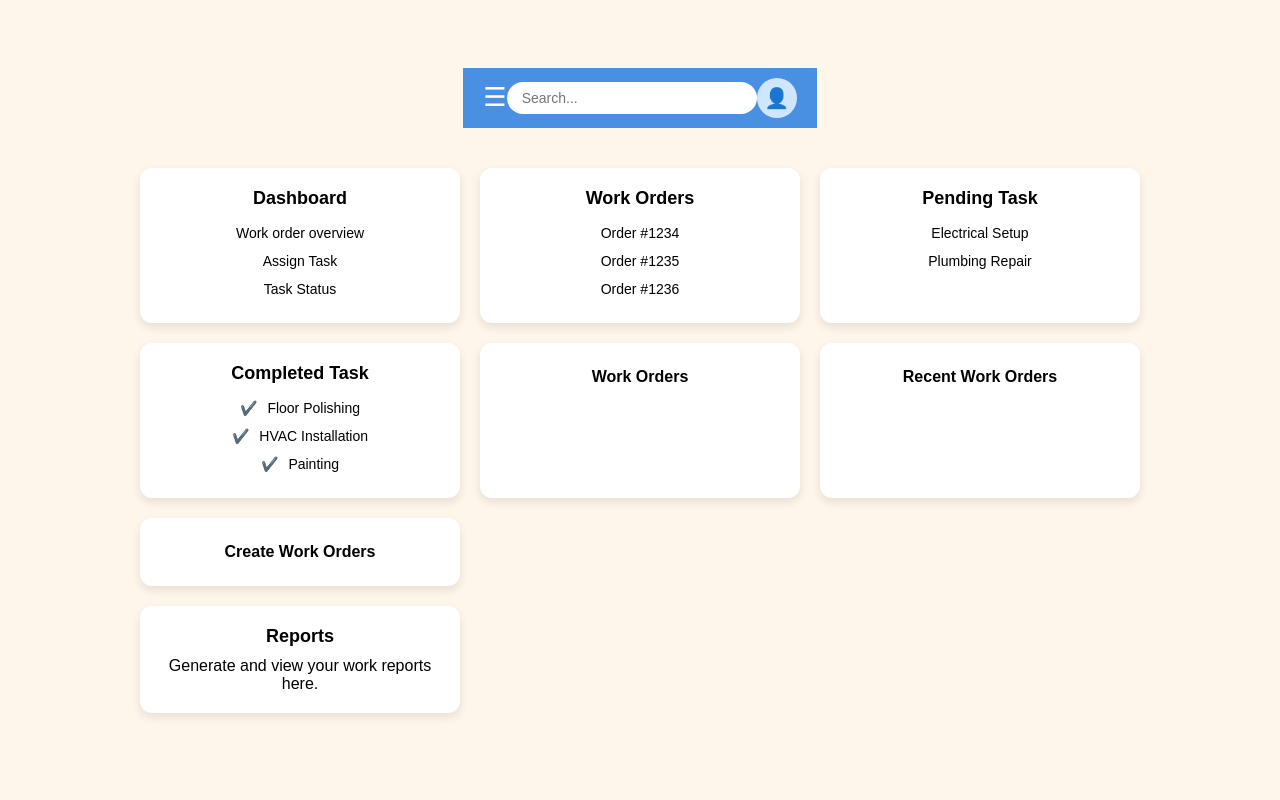
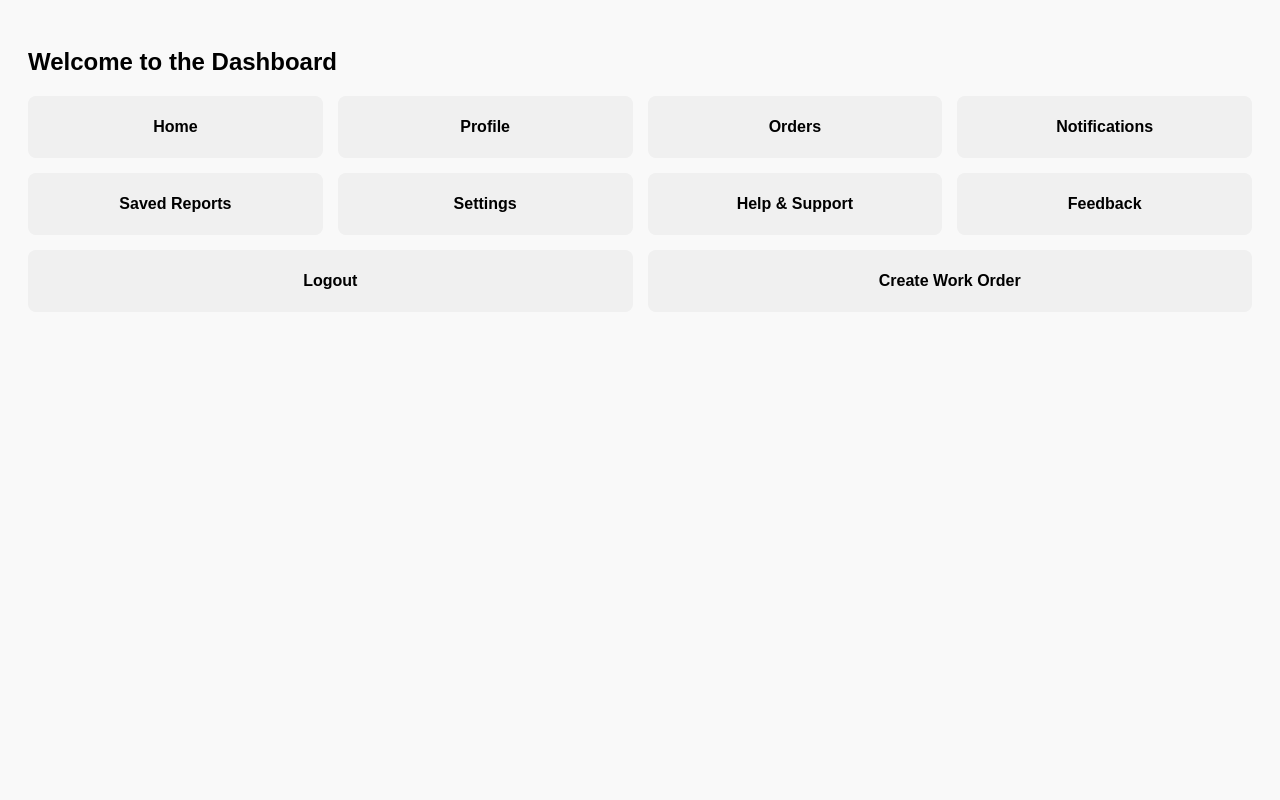
Before and after one commit to aodre12/IT38A-Enterprise-System, a PHP site: page /dashboard.php in a window 1280 px wide. Run offline with PHP 8.4, Linux system fonts and the light colour scheme.

Commit message:
added interactiveness

```diff
--- a/dashboard.php
+++ b/dashboard.php
@@ -1,186 +1,149 @@
-<!-- dashboard.php -->
+<?php
+session_start();
+?>
 <!DOCTYPE html>
 <html lang="en">
 <head>
   <meta charset="UTF-8">
   <title>Dashboard</title>
-  <link rel="stylesheet" href="style.css">
   <style>
-    :root {
-      --primary-color: #4A90E2;
-      --background-color: #FFF6EB;
-      --tile-background: #ffffff;
-      --sidebar-text: #1a1a1a;
-      --border-radius: 12px;
-      --font-main: 'Arial', sans-serif;
+    body {
+      font-family: Arial, sans-serif;
+      padding: 20px;
+      background-color: #f9f9f9;
     }
 
-    * {
-      margin: 0;
-      padding: 0;
-      box-sizing: border-box;
-      font-family: var(--font-main);
+    .dashboard {
+      display: flex;
+      gap: 15px;
+      flex-wrap: wrap;
+      margin-bottom: 20px;
     }
 
-    body {
-      background: var(--background-color);
+    .dashboard-box {
+      padding: 20px;
+      background-color: #f0f0f0;
+      cursor: pointer;
+      border: 2px solid transparent;
+      transition: 0.3s;
+      border-radius: 8px;
+      flex: 1 1 200px;
+      text-align: center;
+      font-weight: bold;
+    }
+
+    .dashboard-box:hover {
+      background-color: #e0e0e0;
+      border-color: #999;
+    }
+
+    .dashboard-box.active {
+      background-color: #007bff;
+      color: white;
+      border-color: #0056b3;
+    }
+
+    .work-order-form {
+      padding: 15px;
+      background-color: #ffffff;
+      border: 1px solid #ccc;
+      border-radius: 8px;
+      max-width: 400px;
+      box-shadow: 0 0 8px rgba(0,0,0,0.1);
+    }
+
+    .hidden {
+      display: none;
+    }
+
+    .work-order-form form {
       display: flex;
       flex-direction: column;
-      min-height: 100vh;
+      gap: 10px;
     }
 
-    /* Top Bar */
-    .top-bar {
-      background: var(--primary-color);
-      height: 60px;
-      display: flex;
-      align-items: center;
-      padding: 0 20px;
-      justify-content: space-between;
-      color: white;
+    .work-order-form input,
+    .work-order-form textarea {
+      padding: 8px;
+      font-size: 14px;
+      width: 100%;
+      border: 1px solid #ccc;
+      border-radius: 5px;
     }
 
-    .menu-icon {
-      font-size: 26px;
+    .work-order-form button {
+      padding: 8px;
+      font-size: 14px;
+      border: none;
+      border-radius: 5px;
+      background-color: #007bff;
+      color: white;
       cursor: pointer;
     }
 
-    .search-bar {
-      background: white;
-      padding: 8px 15px;
-      border-radius: 20px;
-      width: 250px;
-      border: none;
-      outline: none;
-      font-size: 14px;
+    .work-order-form button:hover {
+      background-color: #0056b3;
     }
 
-    .avatar {
-      width: 40px;
-      height: 40px;
-      background: #d0e6ff;
-      border-radius: 50%;
-      display: flex;
-      align-items: center;
-      justify-content: center;
-      font-size: 20px;
-      cursor: pointer;
+    .work-order-form button[type="button"] {
+      background-color: #ccc;
+      color: #000;
     }
 
-    /* Main Content */
-    .dashboard {
-      padding: 20px;
-      display: grid;
-      grid-template-columns: repeat(auto-fit, minmax(250px, 1fr));
-      grid-gap: 20px;
-      margin-top: 20px;
-    }
-
-    .tile {
-      background: var(--tile-background);
-      border-radius: var(--border-radius);
-      padding: 20px;
-      box-shadow: 0 4px 10px rgba(0, 0, 0, 0.1);
-    }
-
-    .tile h3 {
-      margin-bottom: 10px;
-      font-size: 18px;
-    }
-
-    .tile ul {
-      list-style: none;
-      padding-left: 0;
-    }
-
-    .tile ul li {
-      padding: 6px 0;
-      font-size: 14px;
-    }
-
-    .checklist li::before {
-      content: "✔️ ";
-      margin-right: 6px;
-      color: green;
-    }
-
-    .small-tile {
-      text-align: center;
-      font-size: 16px;
-      padding: 25px 10px;
+    .work-order-form button[type="button"]:hover {
+      background-color: #999;
     }
   </style>
 </head>
 <body>
 
-  <!-- Top Navigation Bar -->
-  <div class="top-bar">
-    <div class="menu-icon">☰</div>
-    <input class="search-bar" type="text" placeholder="Search...">
-    <div class="avatar">👤</div>
+  <h2>Welcome to the Dashboard</h2>
+
+  <div class="dashboard">
+    <div class="dashboard-box" onclick="toggleBox(this)">Home</div>
+    <div class="dashboard-box" onclick="toggleBox(this)">Profile</div>
+    <div class="dashboard-box" onclick="toggleBox(this)">Orders</div>
+    <div class="dashboard-box" onclick="toggleBox(this)">Notifications</div>
+    <div class="dashboard-box" onclick="toggleBox(this)">Saved Reports</div>
+    <div class="dashboard-box" onclick="toggleBox(this)">Settings</div>
+    <div class="dashboard-box" onclick="toggleBox(this)">Help & Support</div>
+    <div class="dashboard-box" onclick="toggleBox(this)">Feedback</div>
+    <div class="dashboard-box" onclick="toggleBox(this)">Logout</div>
+    <div class="dashboard-box" onclick="showWorkOrder()">Create Work Order</div>
   </div>
 
-  <!-- Dashboard Grid Layout -->
-  <div class="dashboard">
-    <!-- Dashboard Overview -->
-    <div class="tile">
-      <h3>Dashboard</h3>
-      <ul>
-        <li>Work order overview</li>
-        <li>Assign Task</li>
-        <li>Task Status</li>
-      </ul>
-    </div>
+  <div id="work-order-form" class="work-order-form hidden">
+    <h3>Create Work Order</h3>
+    <form>
+      <label>Title:
+        <input type="text" placeholder="Work title" required />
+      </label>
+      <label>Description:
+        <textarea placeholder="Details..." required></textarea>
+      </label>
+      <label>Date:
+        <input type="date" required />
+      </label>
+      <div style="display: flex; gap: 10px;">
+        <button type="submit">Submit</button>
+        <button type="button" onclick="hideWorkOrder()">Cancel</button>
+      </div>
+    </form>
+  </div>
 
-    <!-- Work Orders -->
-    <div class="tile">
-      <h3>Work Orders</h3>
-      <ul>
-        <li>Order #1234</li>
-        <li>Order #1235</li>
-        <li>Order #1236</li>
-      </ul>
-    </div>
+  <script>
+    function toggleBox(el) {
+      el.classList.toggle('active');
+    }
 
-    <!-- Pending Tasks -->
-    <div class="tile">
-      <h3>Pending Task</h3>
-      <ul>
-        <li>Electrical Setup</li>
-        <li>Plumbing Repair</li>
-      </ul>
-    </div>
+    function showWorkOrder() {
+      document.getElementById('work-order-form').classList.remove('hidden');
+    }
 
-    <!-- Completed Tasks -->
-    <div class="tile">
-      <h3>Completed Task</h3>
-      <ul class="checklist">
-        <li>Floor Polishing</li>
-        <li>HVAC Installation</li>
-        <li>Painting</li>
-      </ul>
-    </div>
-
-    <!-- Small quick access tiles -->
-    <div class="tile small-tile">
-      <h4>Work Orders</h4>
-    </div>
-
-    <div class="tile small-tile">
-      <h4>Recent Work Orders</h4>
-    </div>
-
-    <div class="tile small-tile">
-      <h4>Create Work Orders</h4>
-    </div>
-
-    <!-- Reports -->
-    <div class="tile" style="grid-column: span 3;">
-      <h3>Reports</h3>
-      <p>Generate and view your work reports here.</p>
-    </div>
-
-  </div>
+    function hideWorkOrder() {
+      document.getElementById('work-order-form').classList.add('hidden');
+    }
+  </script>
 
 </body>
 </html>
```
Also changed, not shown: 12 other files.
